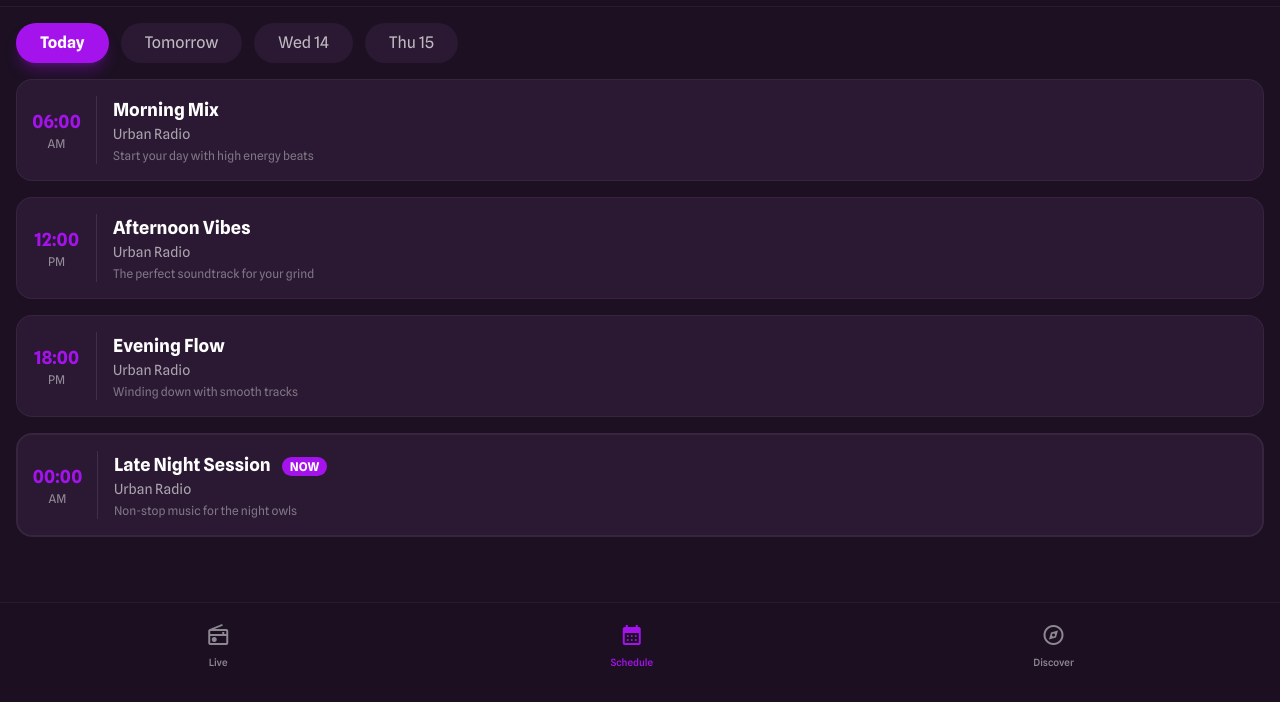
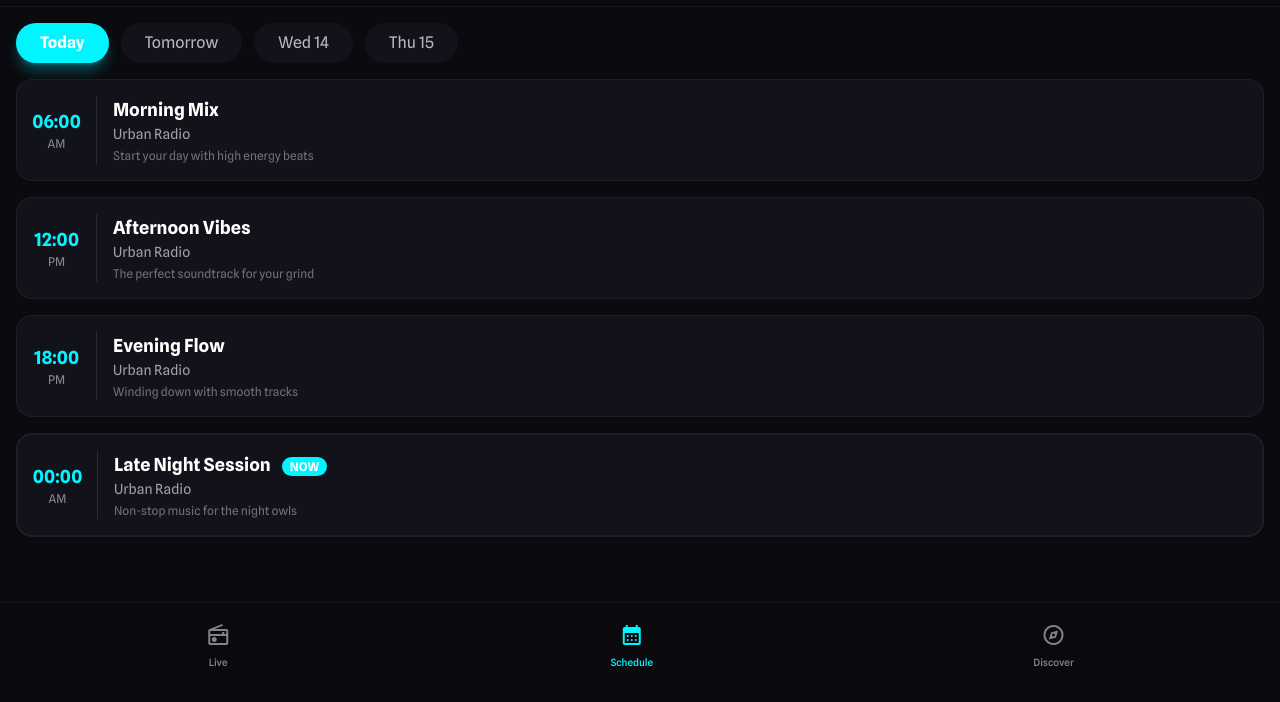
Before and after one commit to yhwh80/urban-all-in-1-radio, a website: page website/mobile/schedule.html in a window 1280 px wide. Shown: the part 98-800 px from the top of the page. Drawn offline with nearby package versions, Linux system fonts and the light colour scheme.

Commit message:
Fix schedule.html colors to match theme

```diff
--- a/website/mobile/schedule.html
+++ b/website/mobile/schedule.html
@@ -17,9 +17,10 @@
             theme: {
                 extend: {
                     colors: {
-                        "primary": "#a413ec",
-                        "background-dark": "#1c1022",
-                        "surface-dark": "#2b1933",
+                        "primary": "#00f5ff",
+                        "accent": "#ff00ff",
+                        "background-dark": "#0a0a0f",
+                        "surface-dark": "#12121a",
                     },
                     fontFamily: { "display": ["Spline Sans", "sans-serif"] },
                 },
```
